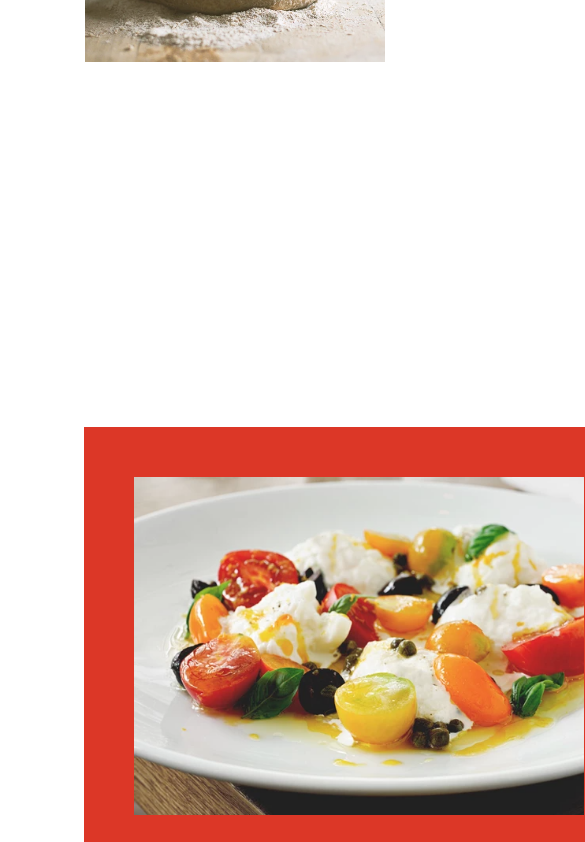
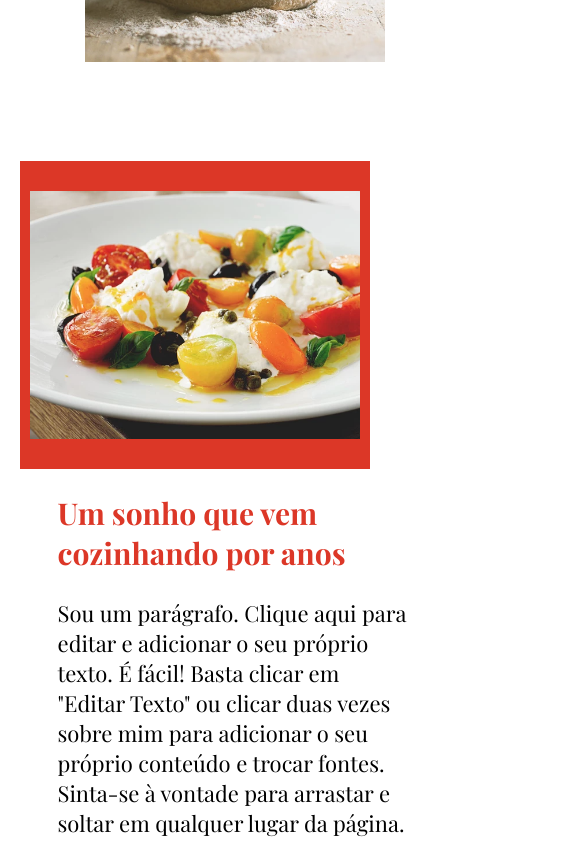
Before and after one commit to RicardoBaltazar/-binary-converter-reactjs, a React (Create React App) app in the folder dona-mia-app/: page / in a window 390 px wide. Shown: the part 1040-1882 px from the top of the page, 585 px wide, since content can reach past the window. Built offline with nearby package versions, Linux system fonts and the light colour scheme.

Commit message:
style - criando responsividade da section about na home

```diff
--- a/dona-mia-app/src/pages/home/home.css
+++ b/dona-mia-app/src/pages/home/home.css
@@ -97,4 +97,25 @@ main .about div a{
         width: 300px;
         max-width: 100%;
     }
+
+    /*ABOUT*/
+
+    main .about{
+        max-width: 95%;
+        flex-direction: column;
+    }
+
+    main .about img{
+        width: 350px;
+        background-color: #dc3727;
+        padding: 30px 10px;
+        margin: 24px;
+    }
+
+    main .about div {
+        width: 350px;
+        display: flex;
+        flex-direction: column;
+        margin-left: 75px;
+    }
 }
```
